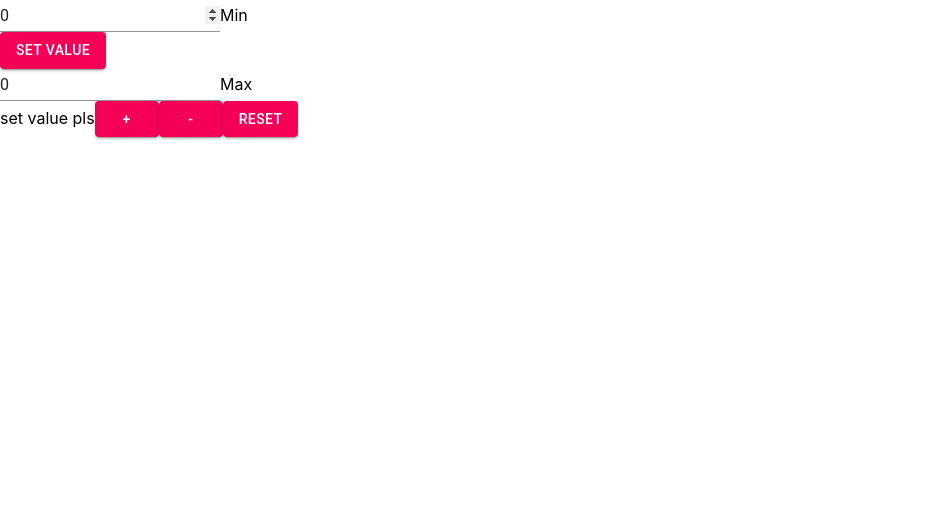
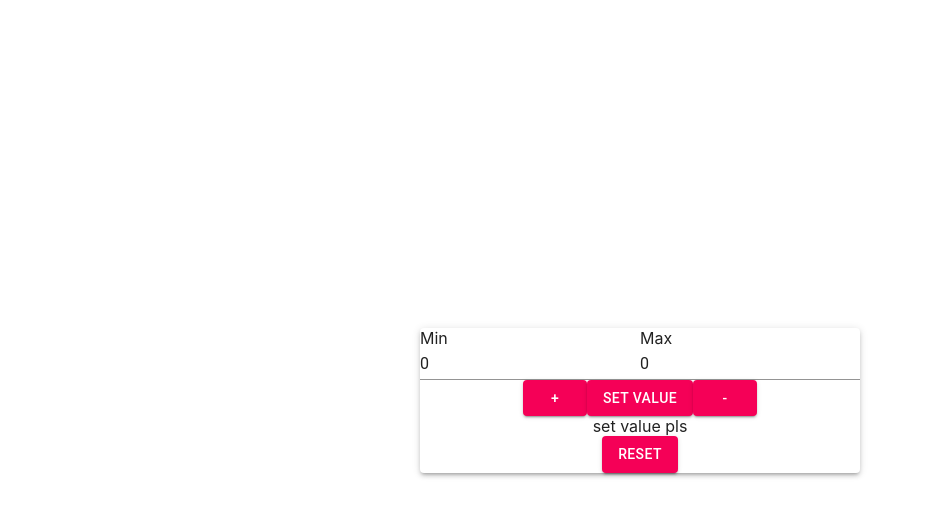
Before and after one commit to Prough123/CounterReactRedux, a React (Create React App) app: page / in a window 1280 px wide. Shown: the top 516 px of the page, without its empty margins (0-925 px from the left). Built offline with nearby package versions, Linux system fonts and the light colour scheme.

Commit message:
refactoring

```diff
--- a/package.json
+++ b/package.json
@@ -17,6 +17,7 @@
     "@types/react-router-dom": "^5.1.5",
     "@types/redux": "^3.6.0",
     "browser-router": "^0.2.0",
+    "node-sass": "^4.14.1",
     "react": "^16.13.1",
     "react-dom": "^16.13.1",
     "react-redux": "^7.2.1",
--- /dev/null
+++ b/src/App.module.css
@@ -0,0 +1,6 @@
+.app{
+    display: flex;
+    justify-content: center;
+    height: 100vh;
+    align-items: center;
+}
--- a/src/App.tsx
+++ b/src/App.tsx
@@ -1,21 +1,24 @@
 import React, {ChangeEvent, useCallback, useState} from 'react';
-import './App.css';
+import './App.module.css';
 import {Setup} from "./componets/Setup/Setup";
-import {Output} from "./componets/Output/Output";
+import {Buttons} from "./componets/Buttons/Buttons";
 import {useDispatch, useSelector} from "react-redux";
 import {
     thunkDecValue,
     thunkIncValue,
 } from "./state/counter-reducer";
 import {selectStateCounter} from "./state/selectors";
-import {setErrorMessageAC, setInterimMaxValueAC, setInterimMinValueAC, setSettingsAC} from "./state/actions";
+import {
+    setDisableAC,
+    setErrorMessageAC,
+    setInterimMaxValueAC,
+    setInterimMinValueAC,
+    setSettingsAC
+} from "./state/actions";
+import {Paper} from "@material-ui/core";
+import style from "./App.module.css"
+import {ResetViewController} from "./componets/ResetViewController/ResetViewController";
 
-
-type ResponseType<T> = {
-    data: T
-    resultCode: number
-    messages: string[]
-}
 
 function App() {
     // Пока вводим сообщение должны быть задизейблены кнопки INC и Reset и сообщение нажать кнопку Set
@@ -37,20 +40,18 @@ function App() {
 
     const onSetMinValue = useCallback((e: ChangeEvent<HTMLInputElement>) => {
         setMin(+e.currentTarget.value)
-        // dispatch(setInterimMinValueAC(+e.currentTarget.value))
-        dispatch(setInterimMinValueAC({min:+e.currentTarget.value}))
+        dispatch(setInterimMinValueAC({min: +e.currentTarget.value}))
     }, [dispatch])
 
     const onSetMaxValue = useCallback((e: ChangeEvent<HTMLInputElement>) => {
         setMax(+e.currentTarget.value)
-        // dispatch(setInterimMaxValueAC(+e.currentTarget.value))
-        dispatch(setInterimMaxValueAC({max:+e.currentTarget.value}))
+        dispatch(setInterimMaxValueAC({max: +e.currentTarget.value}))
     }, [dispatch])
 
     const setValue = useCallback((minValue: number, maxValue: number) => {
-        // dispatch(setSettingsAC(minValue, maxValue))
-        dispatch(setSettingsAC({minValue:minValue,maxValue:maxValue}))
-        dispatch(setErrorMessageAC({error:false}))
+        dispatch(setSettingsAC({minValue: minValue, maxValue: maxValue}))
+
+        dispatch(setErrorMessageAC({error: false}))
     }, [dispatch])
 
     const increaseValue = useCallback(() => {
@@ -64,20 +65,23 @@ function App() {
     const resetValue = useCallback(() => {
         setMax(0)
         setMin(0)
-        dispatch(setErrorMessageAC({error:true}))
+        dispatch(setErrorMessageAC({error: true}))
     }, [dispatch])
 
     return (
-        <div className="App">
+        <div className={style.app}>
             <div className="wrapper">
-                <Setup error={error} disable={disable}
-                       onSetMaxValue={onSetMaxValue} onSetMinValue={onSetMinValue}
-                       onChangeSetValue={onChangeSetValue}
-                       maxValue={max} minValue={min}/>
-                <Output textError={errorMessage} error={error} reset={resetValue} disableBtn={disable}
-                        minValue={min} maxValue={max}
-                        currentValue={currentValue} incValue={increaseValue}
-                        decValue={decreaseValue}/>
+                <Paper elevation={3}>
+                    <Setup error={error} disable={disable}
+                           onSetMaxValue={onSetMaxValue} onSetMinValue={onSetMinValue}
+                           maxValue={max} minValue={min}/>
+                    <Buttons  disableBtn={disable}
+                             minValue={min} maxValue={max}
+                             onChangeSetValue={onChangeSetValue}
+                             incValue={increaseValue}
+                             decValue={decreaseValue}/>
+                    <ResetViewController error={error} reset={resetValue} disableBtn={disable} textError={errorMessage} currentValue={currentValue}/>
+                </Paper>
             </div>
         </div>
     );
--- a/src/componets/Output/Output.tsx
+++ b/src/componets/Buttons/Buttons.tsx
@@ -1,9 +1,10 @@
 import React from 'react'
 import {Button} from "@material-ui/core";
-
+import style from "../ResetViewController/ResetViewController.module.css"
 
 type OutputType = {
-    currentValue: number
+    onChangeSetValue: () => void
+
     incValue: () => void
     decValue: () => void
     maxValue: number
@@ -14,25 +15,21 @@ type OutputType = {
         disabledDecValue: boolean
         disabledResetValue: boolean
     }
-    reset: () => void
-    error: boolean
-    textError: string
+
+
 }
 
-export const Output = React.memo((props: OutputType) => {
+export const Buttons = React.memo((props: OutputType) => {
 
     return (
-        <div>
-            {props.error ?
-                <span>{props.textError}</span>
-                : <span>{props.currentValue}</span>
-            }
+        <div className={style.container}>
             <Button variant="contained" color="secondary" disabled={props.disableBtn.disabledIncValue}
                     onClick={props.incValue}>+</Button>
+            <Button variant="contained" color="secondary" disabled={props.disableBtn.disabledSetValue}
+                    onClick={props.onChangeSetValue}>Set Value</Button>
             <Button variant="contained" color="secondary" disabled={props.disableBtn.disabledDecValue}
                     onClick={props.decValue}>-</Button>
-            <Button variant="contained" color="secondary" disabled={props.disableBtn.disabledResetValue}
-                    onClick={props.reset}>reset</Button>
+
         </div>
     )
 
--- /dev/null
+++ b/src/componets/ResetViewController/ResetViewController.module.css
@@ -0,0 +1,4 @@
+.container {
+    display: flex;
+    justify-content: center;
+}
--- /dev/null
+++ b/src/componets/ResetViewController/ResetViewController.tsx
@@ -0,0 +1,31 @@
+import React from 'react'
+import {Button} from "@material-ui/core";
+import style from './ResetViewController.module.css'
+export type OutputValueType = {
+    error: boolean
+    textError: string
+    currentValue: number
+    disableBtn: {
+        disabledResetValue: boolean
+    }
+    reset: () => void
+}
+
+export const ResetViewController = (props: OutputValueType) => {
+    return (
+        <div>
+            <div className={style.container}>
+                {props.error ?
+                    <span>{props.textError}</span>
+                    : <span>{props.currentValue}</span>
+                }
+            </div>
+
+            <div className={style.container}>
+                <Button variant="contained" color="secondary" disabled={props.disableBtn.disabledResetValue}
+                        onClick={props.reset}>reset</Button>
+            </div>
+
+        </div>
+    )
+}
--- /dev/null
+++ b/src/componets/Setup/Setup.module.css
@@ -0,0 +1,3 @@
+.container {
+  display: flex;
+}
--- a/src/componets/Setup/Setup.tsx
+++ b/src/componets/Setup/Setup.tsx
@@ -1,13 +1,12 @@
 import React, {ChangeEvent} from 'react';
 import {Button, Input} from "@material-ui/core";
-
-
+import style from './Setup.module.css'
 
 type SetValueType = {
     error: boolean
     onSetMinValue: (e: ChangeEvent<HTMLInputElement>) => void
     onSetMaxValue: (e: ChangeEvent<HTMLInputElement>) => void
-    onChangeSetValue: () => void
+
     disable: {
         disabledSetValue: boolean
         disabledIncValue: boolean
@@ -21,18 +20,19 @@ type SetValueType = {
 export const Setup = React.memo((props: SetValueType) => {
 
     return (
-        <div>
-                <div>
-                    <Input  type="number" value={props.minValue} error={props.disable.disabledSetValue} onChange={props.onSetMinValue}/>
-                    <span>Min</span>
-                </div>
-                <Button variant="contained" color="secondary" disabled={props.disable.disabledSetValue}
-                        onClick={props.onChangeSetValue}>Set Value</Button>
-                <div>
+        <div className={style.container}>
+            <div>
+                <div>Min</div>
+                <Input type="number" value={props.minValue} error={props.disable.disabledSetValue}
+                       onChange={props.onSetMinValue}/>
+            </div>
 
-                    <Input type="number" value={props.maxValue} error={props.disable.disabledSetValue}   onChange={props.onSetMaxValue}/>
-                    <span>Max</span>
-                </div>
+            <div>
+                <div>Max</div>
+                <Input type="number" value={props.maxValue} error={props.disable.disabledSetValue}
+                       onChange={props.onSetMaxValue}/>
+
+            </div>
         </div>
 
     )
--- a/src/state/selectors.ts
+++ b/src/state/selectors.ts
@@ -2,6 +2,4 @@ import {AppRootStateType} from "./redux-store";
 
 interface IRootState extends AppRootStateType {}
 
-// export const selectDisable = (state: IRootState) => state.counter.disable;
-
 export const selectStateCounter = (state: IRootState) => state.counter
```
Also changed, not shown: src/App.css (deleted), 1 other file (tests, documents, lock files or other folders).
